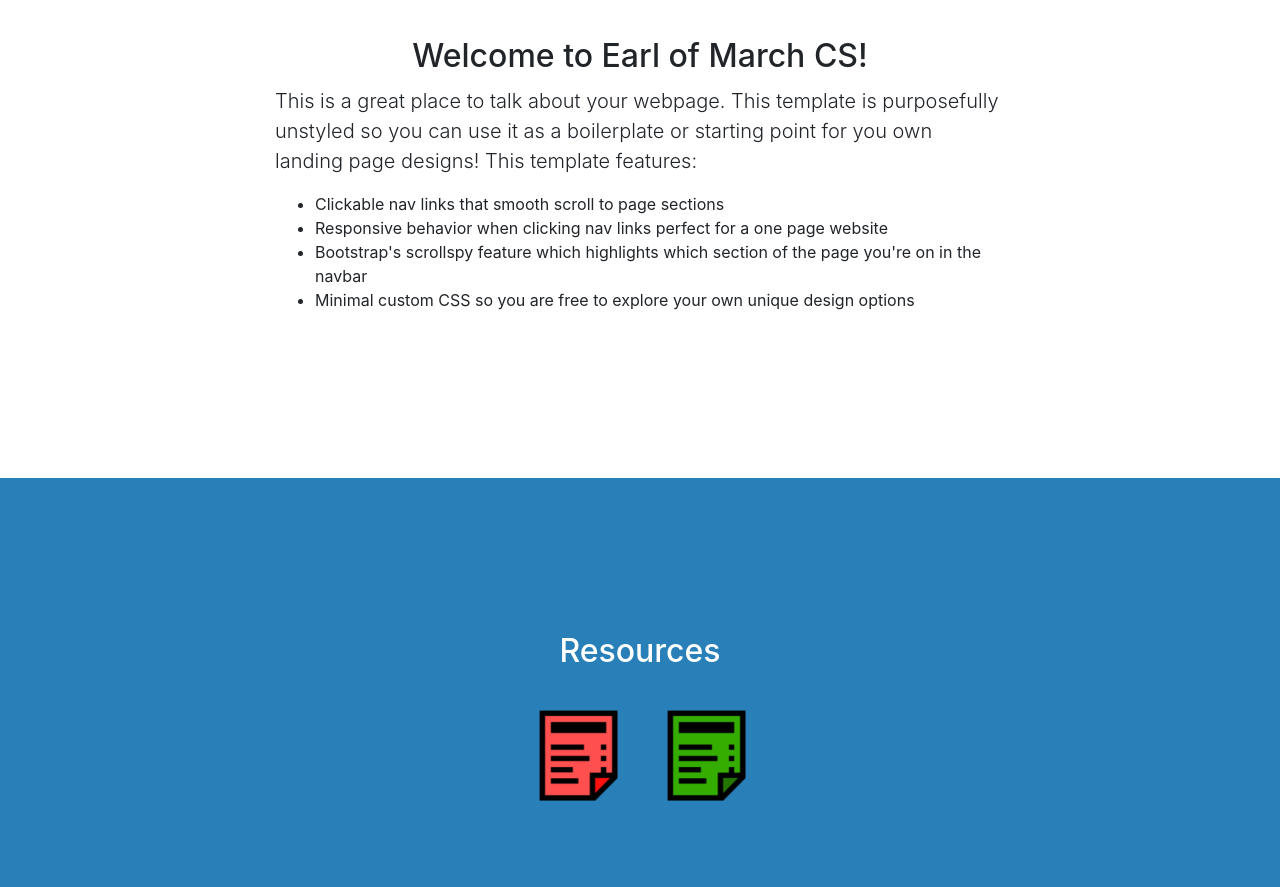
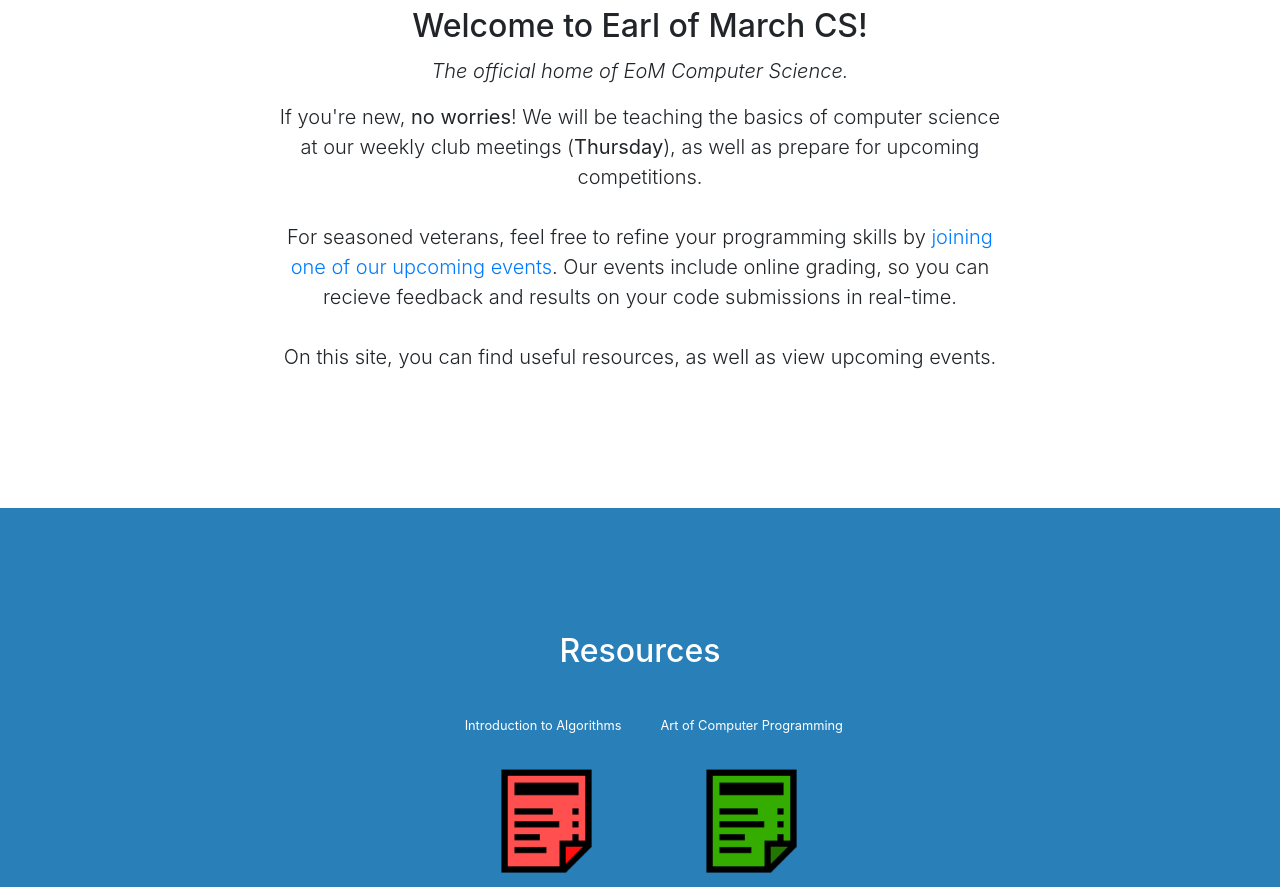
Before and after one commit to redside100/eomcs.club, a website with bundled scripts: page index.html in a window 1280 px wide. Shown: the part 493-1380 px from the top of the page. Built offline with nearby package versions, Linux system fonts and the light colour scheme.

Commit message:
Add resource text

```diff
--- a/css/scrolling-nav.css
+++ b/css/scrolling-nav.css
@@ -28,17 +28,31 @@ h2{
 	max-width: 8.5vw;
 }
 .red-resource{
-	max-width: 7vw;
+	max-width: 8vw;
 	position: absolute;
-	top: 55%;
-	left: 41.7%;
+	top: 56%;
+	left: 38.7%;
+	z-index: 1;
+}
+.red-resource-description{
+	font-size: 1vw;
+	position: absolute;
+	top: 45%;
+	left: 36.3%;
 	z-index: 1;
 }
 .green-resource{
-    max-width: 7vw;
+    max-width: 8vw;
 	position: absolute;
-	top: 55%;
-	left: 51.7%;
+	top: 56%;
+	left: 54.7%;
+	z-index: 1;
+}
+.green-resource-description{
+	font-size: 1vw;
+	position: absolute;
+	top: 45%;
+	left: 51.6%;
 	z-index: 1;
 }
 .bf:hover {
@@ -206,5 +220,5 @@ img{
 }
 
 section {
-  padding: 150px 0;
+  padding: 120px 0;
 }
--- a/index.html
+++ b/index.html
@@ -61,27 +61,25 @@
         <div class="row">
           <div class="col-lg-8 mx-auto">
             <h2>Welcome to Earl of March CS!</h2>
-            <p class="lead">This is a great place to talk about your webpage. This template is purposefully unstyled so you can use it as a boilerplate or starting point for you own landing page designs! This template features:</p>
-            <ul>
-              <li>Clickable nav links that smooth scroll to page sections</li>
-              <li>Responsive behavior when clicking nav links perfect for a one page website</li>
-              <li>Bootstrap's scrollspy feature which highlights which section of the page you're on in the navbar</li>
-              <li>Minimal custom CSS so you are free to explore your own unique design options</li>
-            </ul>
+			<p class="lead" style="text-align: center"><i>The official home of EoM Computer Science.</i></p>
+            <p class="lead" style="text-align: center">If you're new, <b>no worries</b>! We will be teaching the basics of computer science at our weekly club meetings (<b>Thursday</b>), as well as prepare for upcoming competitions.<br><br>
+			For seasoned veterans, feel free to refine your programming skills by <a href="#upcomingevents">joining one of our upcoming events</a>. Our events include online grading, so you can recieve feedback and results on your code submissions in real-time.<br><br> On this site, you can find useful resources, as well as view upcoming events.
+</p>
           </div>
         </div>
       </div>
     </section>
 
-    <section id="resources" class="bg-primary text-white fadein" style="position: relative">
+    <section id="resources" class="bg-primary text-white fadein" style="position: relative; padding-bottom: 320px;">
       <div class="container">
         <div class="row">
           <div class="col-lg-8 mx-auto">
             <h2>Resources</h2>
           </div>
         </div>
-		<br><br><br><br>
       </div>
+	  <div class="red-resource-description floating" style="text-align: center">Introduction to Algorithms</div>
+	  <div class="green-resource-description floating" style="text-align: center">Art of Computer Programming</div>
 	  <a href="files/Introduction_to_Algorithms.pdf"><img src="img/redresource.png" class="red-resource floating"></img></a>
 	  <a href="files/Art_of_Computer_Programming.pdf"><img src="img/greenresource.png" class="green-resource floating"></img></a>
     </section>
```
